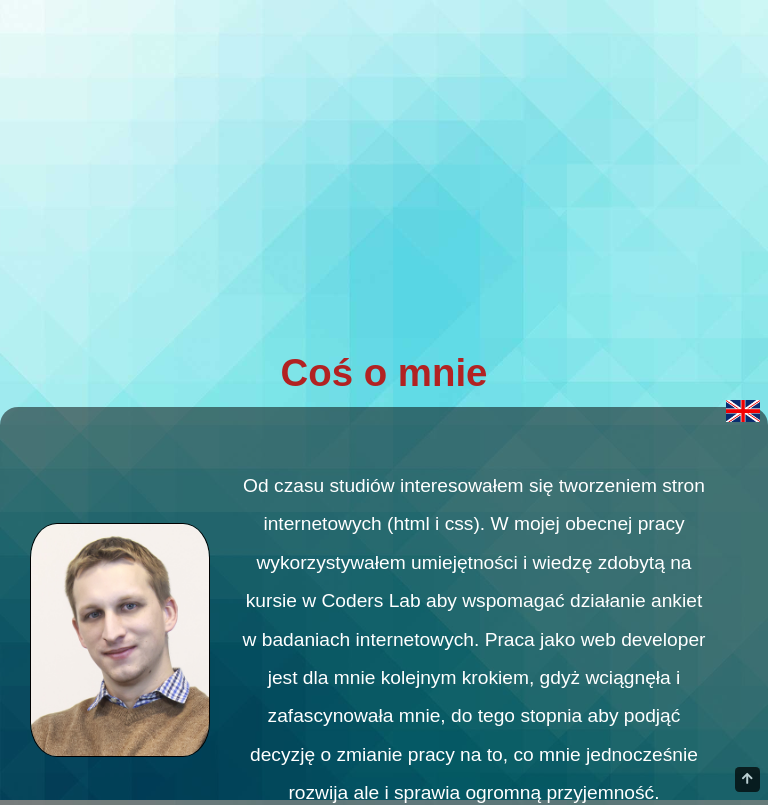
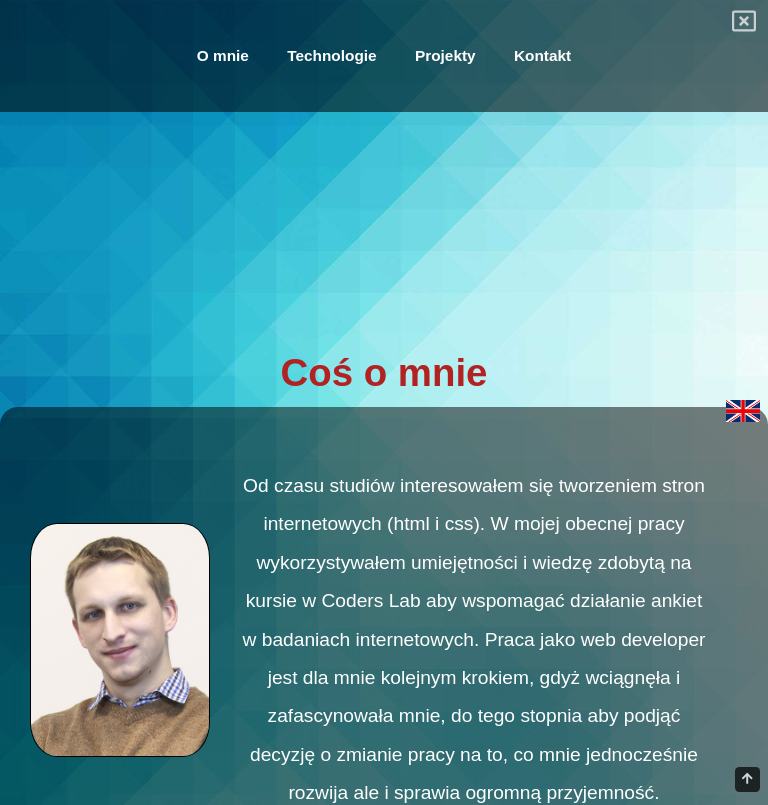
Before and after one commit to KrzGas/KrzysztofGasikPortfolio, a React app: page / in a window 768 px wide. Shown: the top 805 px of the page. Built offline with nearby package versions, Linux system fonts and the light colour scheme.

Commit message:
site rebuild v9

```diff
--- a/scss/partials/_footer.scss
+++ b/scss/partials/_footer.scss
@@ -51,7 +51,6 @@ footer {
       }
     }
     textarea {
-      height: 200%;
       resize: none;
     }
   }
--- a/scss/style.scss
+++ b/scss/style.scss
@@ -7,6 +7,7 @@
 @import "partials/projects";
 @import "partials/footer";
 
+@media (max-width: 600px) {
   html {
     background: url("../img/bg1.jpg") no-repeat center center fixed;
     -webkit-background-size: cover;
@@ -15,6 +16,19 @@ html {
     background-size: cover;
     height: 100vh;
     width: 100vw;
+  }
+}
+
+@media (min-width: 600px) {
+  html {
+    background: url("../img/bg2.jpg") no-repeat center center fixed;
+    -webkit-background-size: cover;
+    -moz-background-size: cover;
+    -o-background-size: cover;
+    background-size: cover;
+    height: 100vh;
+    width: 100vw;
+  }
 }
 
 html,
@@ -242,8 +256,11 @@ body {
     }
   }
 
-  nav a span {
+  nav a {
+    padding: 0.2em 1em;
+    span {
       font-size: 0.8em;
+    }
   }
 
   #Technology {
--- a/src/App.js
+++ b/src/App.js
@@ -47,7 +47,7 @@ class App extends Component {
              {this.state.lang === "PL" ? <img src={english} /> : <img src={polish} />}
           </button>
           <Header language={this.state.lang} info={this.state.click}/>
-          {/* <Navigation language={this.state.lang} click={click => this.updateClick(click)}/>  */}
+          <Navigation language={this.state.lang} click={click => this.updateClick(click)}/>
           <About language={this.state.lang}/>
           <Technology language={this.state.lang}/>
           <Projects language={this.state.lang}/>
```
Also changed, not shown: img/bg2.jpg (added). Lines whose indentation alone changed are shown as unchanged.
